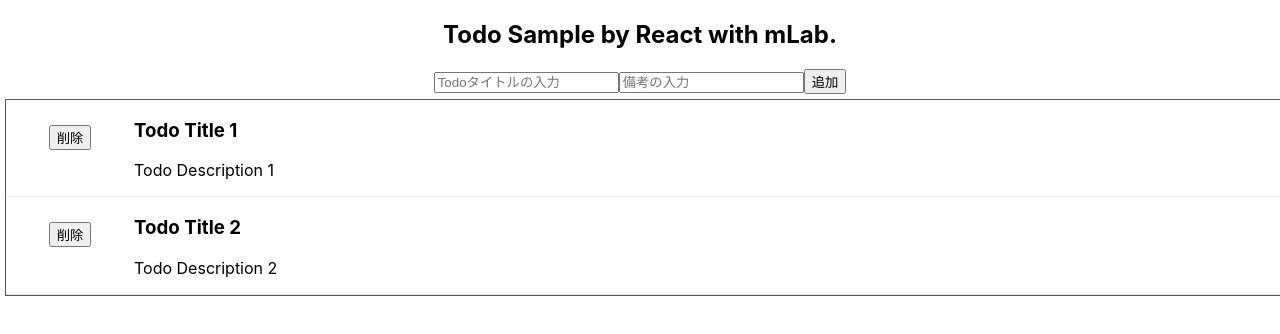
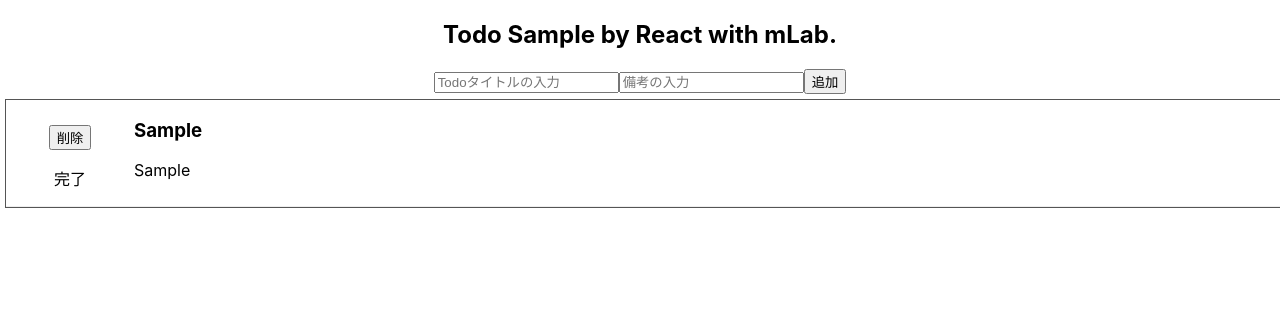
Before and after one commit to abikoka/todo-react-mlab, a React (Create React App) app: page / in a window 1280 px wide. Both pictures are taken after typing "Sample", "Sample" into the empty fields and a click on the input "追加". Shown: the top 334 px of the page. Built offline with nearby package versions, Linux system fonts and the light colour scheme.

Commit message:
登録したTodoを動的に追加表示するように修正

```diff
--- a/src/App.css
+++ b/src/App.css
@@ -38,17 +38,3 @@
   border: 1px solid #555;
   margin: 5px;
 }
-
-section {
-  display: flex;
-  border-bottom: 1px solid #eee;
-}
-
-section .delete {
-  width: 10%;
-  padding-top: 25px;
-}
-section .contents {
-  width: 90%;
-  text-align: left;
-}
--- a/src/App.js
+++ b/src/App.js
@@ -3,6 +3,7 @@ import logo from './logo.svg';
 import './App.css';
 
 import Form from './Form';
+import TodoList from './TodoList';
 
 class App extends Component {
   constructor() {
@@ -49,28 +50,8 @@ class App extends Component {
           </form>
         </div>
         <div class="todo-list">
-          <section id="t1">
-            <div class="delete">
-              <input type="button" value="削除" />
-            </div>
-            <div class="contents">
-              <h3>Todo Title 1</h3>
-              <p>
-                Todo Description 1
-              </p>
-            </div>
-          </section>
-          <section id="t2">
-            <div class="delete">
-              <input type="button" value="削除" />
-            </div>
-            <div class="contents">
-              <h3>Todo Title 2</h3>
-              <p>
-                Todo Description 2
-              </p>
-            </div>
-          </section>
+          <TodoList todos={this.state.todos}>
+          </TodoList>
         </div>
       </div>
     );
--- /dev/null
+++ b/src/Todo.css
@@ -0,0 +1,14 @@
+
+section {
+  display: flex;
+  border-bottom: 1px solid #eee;
+}
+
+section .delete {
+  width: 10%;
+  padding-top: 25px;
+}
+section .contents {
+  width: 90%;
+  text-align: left;
+}
--- /dev/null
+++ b/src/Todo.js
@@ -0,0 +1,25 @@
+import React, {Component} from 'react';
+import './Todo.css';
+
+class Todo extends Component {
+  render() {
+    const className = 'undone';
+    const link = this.props.done ? '元に戻す' : '完了';
+
+    return(
+      <section class="row" id="t{this.props.id}">
+        <div class="delete">
+          <input type="button" value="削除" />
+          <br />
+          <p class="[className}">{link}</p>
+        </div>
+        <div class="contents">
+          <h3>{this.props.title}</h3>
+          <p>{this.props.desc}</p>
+        </div>
+      </section>
+    );
+  }
+}
+
+export default Todo;
--- /dev/null
+++ b/src/TodoList.js
@@ -0,0 +1,23 @@
+import React, {Component} from 'react';
+import Todo from './Todo';
+
+class TodoList extends Component {
+  render() {
+    const todos = this.props.todos.map( todo =>
+      <Todo
+        key={todo.id}
+        title={todo.title}
+        desc={todo.desc}
+        >
+      </Todo>
+    )
+
+    return(
+      <div>
+        {todos}
+      </div>
+    );
+  }
+}
+
+export default TodoList
```
